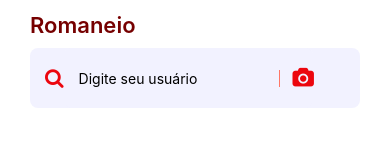
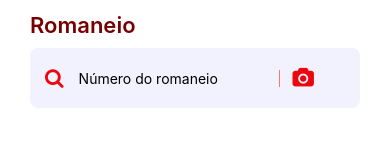
Before and after one commit to fymorGod/app-entrega, a React Native app: screen / in a window 390 px wide. Shown: the part 328-488 px from the top of the page. Built offline with nearby package versions, Linux system fonts and the light colour scheme.

Commit message:
feat: init vendas layout

```diff
--- a/src/pages/Home/index.tsx
+++ b/src/pages/Home/index.tsx
@@ -41,7 +41,7 @@
                                 <Controller
                                     control={control}
                                     name="romaneio"
-                                    rules={{ required: "Username obrigatório" }}
+                                    rules={{ required: "Romaneio obrigatório" }}
                                     render={({ field: { value, onChange } }) => (
                                         <View style={styles.inputContainer}>
                                             {errors.romaneio && (
@@ -49,7 +49,7 @@
                                             )}
                                             <TextInput
                                                 style={styles.input}
-                                                placeholder="Digite seu usuário"
+                                                placeholder="Número do romaneio"
                                                 autoCapitalize='none'
                                                 onChangeText={onChange}
                                                 value={value}
@@ -73,7 +73,7 @@
                                 start={{ x: 0, y: 2 }}
                                 end={{ x: 1, y: -2 }}
                                 style={styles.btnBuscar}>
-                                <Pressable onPress={() => { }}>
+                                <Pressable onPress={handleSubmit(pesquisar)}>
                                     <Text style={styles.textBuscar}>Buscar</Text>
                                 </Pressable>
                             </LinearGradient>
```
Also changed, not shown: src/pages/SplashScreen/index.tsx (+6 -2 lines).
